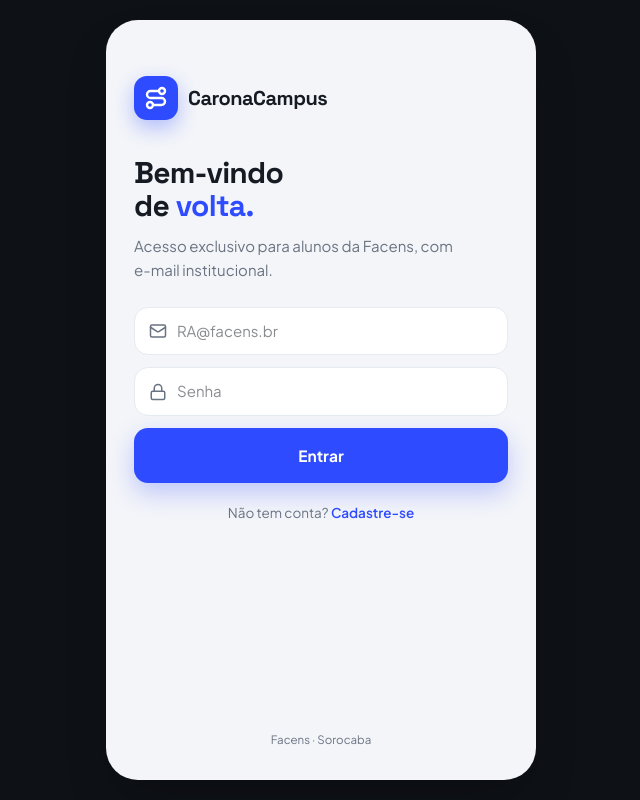
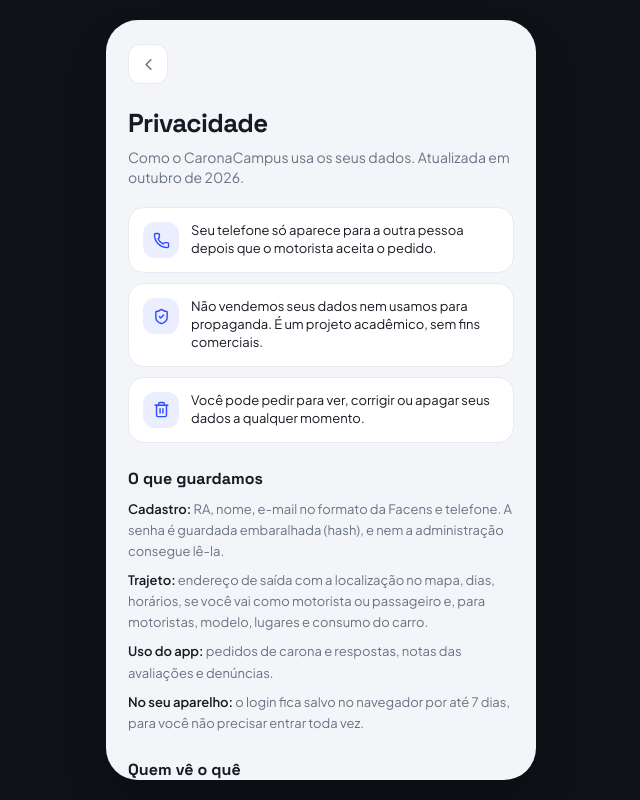
Before and after one commit to BryanGab0/UPX-CaronaCampus, a React (Vite) app: page /privacidade in a window 1280 px wide. Before the commit this address led to /login. Shown: the whole page, without its empty margins (319-959 px from the left). Built offline with nearby package versions, Linux system fonts and the light colour scheme; no server answers.

Commit message:
feat(front): pagina de privacidade (LGPD) com links no login e no perfil

```diff
--- a/src/App.tsx
+++ b/src/App.tsx
@@ -7,6 +7,7 @@
 import { Caronas } from "./components/Caronas";
 import { Detalhe } from "./components/Detalhe";
 import { Perfil } from "./components/Perfil";
+import { Privacidade } from "./components/Privacidade";
 
 export default function App() {
   const { autenticado } = useAuth();
@@ -14,6 +15,7 @@
   return (
     <Routes>
       <Route path="/login" element={<Login />} />
+      <Route path="/privacidade" element={<Privacidade />} /> {/* pública: abre com ou sem login */}
 
       {/* Rotas protegidas: sem estar logado, redireciona para /login */}
       <Route element={autenticado ? <Layout /> : <Navigate to="/login" replace />}>
--- a/src/components/Login.tsx
+++ b/src/components/Login.tsx
@@ -1,5 +1,5 @@
 import { useState } from "react";
-import { useNavigate } from "react-router";
+import { Link, useNavigate } from "react-router";
 import { Route as RouteIcon, Mail, User, Lock, Phone } from "lucide-react";
 import { useAuth, emailInstitucional } from "../context/AuthContext";
 import { cn } from "../lib/cn";
@@ -144,6 +144,12 @@
             >
               {carregando ? "Aguarde…" : modo === "login" ? "Entrar" : "Criar conta"}
             </button>
+            {modo === "registro" && (
+              <p className="text-center text-[11.5px] leading-snug text-sub">
+                Ao criar a conta, você concorda com o uso dos dados descrito na{" "}
+                <Link to="/privacidade" className="font-semibold text-brand">política de privacidade</Link>.
+              </p>
+            )}
           </div>
 
           <button onClick={trocarModo} className="mt-5 w-full text-[13.5px] text-sub">
@@ -155,7 +161,9 @@
           </button>
         </div>
 
-        <p className="text-center text-[11.5px] text-sub">Facens · Sorocaba</p>
+        <p className="text-center text-[11.5px] text-sub">
+          Facens · Sorocaba · <Link to="/privacidade" className="font-semibold text-sub underline underline-offset-2">Privacidade</Link>
+        </p>
       </div>
     </div>
   );
--- a/src/components/Perfil.tsx
+++ b/src/components/Perfil.tsx
@@ -1,6 +1,6 @@
 import { useState } from "react";
-import { useNavigate } from "react-router";
-import { LogOut, Mail, Inbox, Check, X, MessageCircle, Flag } from "lucide-react";
+import { Link, useNavigate } from "react-router";
+import { LogOut, Mail, Inbox, Check, X, MessageCircle, Flag, ShieldCheck, ChevronRight } from "lucide-react";
 import { cn } from "../lib/cn";
 import { iniciais, linkWhatsapp, primeiroNome } from "../lib/formato";
 import { useAuth } from "../context/AuthContext";
@@ -119,8 +119,15 @@
         </div>
       )}
 
+      <Link to="/privacidade"
+        className="mt-5 flex w-full items-center gap-2.5 rounded-[14px] border border-line bg-surface px-4 py-3.5 text-sm font-semibold transition active:scale-[.98]">
+        <ShieldCheck size={17} className="shrink-0 text-brand" />
+        <span className="flex-1">Privacidade e uso dos dados</span>
+        <ChevronRight size={17} className="shrink-0 text-sub" />
+      </Link>
+
       <button onClick={onSair}
-        className="mt-5 flex w-full items-center justify-center gap-2 rounded-[14px] border border-line bg-surface py-4 text-sm font-bold text-sub transition active:scale-[.98]">
+        className="mt-2.5 flex w-full items-center justify-center gap-2 rounded-[14px] border border-line bg-surface py-4 text-sm font-bold text-sub transition active:scale-[.98]">
         <LogOut size={17} /> Sair
       </button>
 
--- /dev/null
+++ b/src/components/Privacidade.tsx
@@ -0,0 +1,78 @@
+import type { ReactNode } from "react";
+import { Link } from "react-router";
+import { ChevronLeft, Phone, ShieldCheck, Trash2 } from "lucide-react";
+
+// Canal para pedidos sobre os dados (acesso, correção, exclusão).
+const CONTATO = "caronacampus.contato@gmail.com";
+const ATUALIZADA_EM = "outubro de 2026";
+
+// Política de privacidade em linguagem simples (LGPD). Pública: abre com ou sem login.
+// Mesma moldura do Login: tela cheia no celular, "celular" centralizado no desktop.
+export function Privacidade() {
+  return (
+    <div className="flex min-h-dvh justify-center bg-canvas desk:h-dvh desk:items-center desk:bg-shell desk:p-5">
+      <div className="no-scrollbar relative flex min-h-dvh w-full flex-col overflow-y-auto bg-canvas px-[22px] pb-[calc(2rem+env(safe-area-inset-bottom))] pt-[calc(1.5rem+env(safe-area-inset-top))] text-ink desk:h-[min(812px,100%)] desk:min-h-0 desk:max-w-[430px] desk:rounded-[32px] desk:pb-8 desk:pt-6 desk:shadow-2xl">
+        <Link to="/" aria-label="Voltar" className="grid size-10 shrink-0 place-items-center rounded-xl border border-line bg-surface transition active:scale-[.98]">
+          <ChevronLeft size={19} className="text-sub" />
+        </Link>
+
+        <h1 className="mt-5 font-display text-[26px] font-bold tracking-tight">Privacidade</h1>
+        <p className="mt-1 text-sm text-sub">Como o CaronaCampus usa os seus dados. Atualizada em {ATUALIZADA_EM}.</p>
+
+        <div className="mt-5 space-y-2.5">
+          <Destaque icone={<Phone size={17} />} texto="Seu telefone só aparece para a outra pessoa depois que o motorista aceita o pedido." />
+          <Destaque icone={<ShieldCheck size={17} />} texto="Não vendemos seus dados nem usamos para propaganda. É um projeto acadêmico, sem fins comerciais." />
+          <Destaque icone={<Trash2 size={17} />} texto="Você pode pedir para ver, corrigir ou apagar seus dados a qualquer momento." />
+        </div>
+
+        <Secao titulo="O que guardamos">
+          <Item><b>Cadastro:</b> RA, nome, e-mail no formato da Facens e telefone. A senha é guardada embaralhada (hash), e nem a administração consegue lê-la.</Item>
+          <Item><b>Trajeto:</b> endereço de saída com a localização no mapa, dias, horários, se você vai como motorista ou passageiro e, para motoristas, modelo, lugares e consumo do carro.</Item>
+          <Item><b>Uso do app:</b> pedidos de carona e respostas, notas das avaliações e denúncias.</Item>
+          <Item><b>No seu aparelho:</b> o login fica salvo no navegador por até 7 dias, para você não precisar entrar toda vez.</Item>
+        </Secao>
+
+        <Secao titulo="Quem vê o quê">
+          <Item><b>Outros alunos logados</b> veem, de quem oferece carona: nome, endereço de saída, horário, carro e nota média. De passageiros, o motorista vê o nome e a nota média de quem pediu.</Item>
+          <Item><b>Telefone:</b> só as duas pessoas de um pedido <b>aceito</b>, para combinarem pelo WhatsApp.</Item>
+          <Item><b>Denúncias:</b> só a administração. A pessoa denunciada não sabe quem denunciou.</Item>
+          <Item><b>Administração:</b> vê os dados de cadastro, os pedidos e as denúncias, apenas para moderar o uso (por exemplo, bloquear uma conta).</Item>
+        </Secao>
+
+        <Secao titulo="Serviços de terceiros">
+          <Item><b>Mapas e endereços:</b> o OpenStreetMap recebe o texto que você digita na busca de endereço e as coordenadas do mapa; o OSRM recebe os pontos para traçar a rota.</Item>
+          <Item><b>Localização (GPS):</b> só é usada quando você toca em “usar minha localização”, para preencher o endereço. Não acompanhamos onde você está.</Item>
+          <Item><b>WhatsApp:</b> a conversa acontece fora do app, conforme as regras do WhatsApp.</Item>
+          <Item><b>Hospedagem:</b> o app e o banco de dados ficam em provedores de nuvem (Vercel, Render e Neon).</Item>
+        </Secao>
+
+        <Secao titulo="Seus direitos (LGPD)">
+          <Item>Você pode pedir acesso, correção ou exclusão dos seus dados, e tirar dúvidas, pelo e-mail <a href={`mailto:${CONTATO}`} className="font-semibold text-brand break-all">{CONTATO}</a>.</Item>
+          <Item>Os dados ficam guardados enquanto a sua conta existir. Ao apagar a conta, saem também o trajeto, os pedidos, as avaliações e as denúncias ligadas a ela.</Item>
+        </Secao>
+      </div>
+    </div>
+  );
+}
+
+function Destaque({ icone, texto }: { icone: ReactNode; texto: string }) {
+  return (
+    <div className="flex items-start gap-3 rounded-[16px] border border-line bg-surface p-3.5">
+      <div className="grid size-9 shrink-0 place-items-center rounded-xl bg-brand-soft text-brand">{icone}</div>
+      <p className="text-[13px] leading-snug">{texto}</p>
+    </div>
+  );
+}
+
+function Secao({ titulo, children }: { titulo: string; children: ReactNode }) {
+  return (
+    <section className="mt-6">
+      <h2 className="font-display text-base font-bold">{titulo}</h2>
+      <ul className="mt-2 space-y-2">{children}</ul>
+    </section>
+  );
+}
+
+function Item({ children }: { children: ReactNode }) {
+  return <li className="text-[13px] leading-relaxed text-sub [&_b]:font-semibold [&_b]:text-ink">{children}</li>;
+}
```
